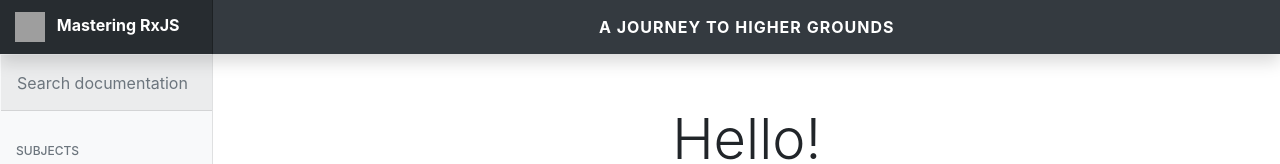
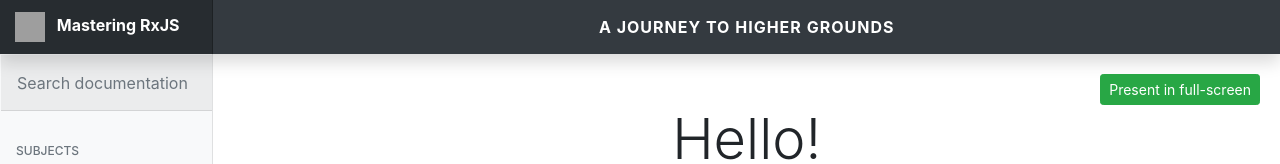
Before and after one commit to Adrael/mastering-rxjs, an Angular app: page / in a window 1280 px wide. Shown: the top 164 px of the page. Built offline with nearby package versions, Linux system fonts and the light colour scheme; grey boxes are pictures that could not be loaded.

Commit message:
Allowing home-made full-screen slides

```diff
--- a/src/app/components/base-page/base-page.component.ts
+++ b/src/app/components/base-page/base-page.component.ts
@@ -57,19 +57,19 @@ export class BasePageComponent implements IPageComponent, AfterViewInit, OnDestr
             return;
           }
 
-          if (!consoleOnly) {
+          if (consoleOnly) {
+            this.results.push(`Open your browser's DevTools to see the results`);
+          } else {
             this.results.push(data);
-          } else {
-            this.results.push(`Open your browser's DevTools to see the results`);
           }
 
           console.log('Received data:', data);
         },
         (error: any) => {
-          console.error('Received error:', error);
+          console.error(`Received error${name ? ` for ${name}` : ''}:`, error);
         },
         () => {
-          console.warn('Observable has completed!');
+          console.warn(`Observable${name ? ` ${name}` : ''} has completed!`);
           this.stop();
         });
   }
--- a/src/app/pages/home/home.component.html
+++ b/src/app/pages/home/home.component.html
@@ -10,12 +10,21 @@
   <div class="row mb-4">
     <div class="col px-0"></div>
     <iframe src="https://docs.google.com/presentation/d/e/2PACX-1vRNFU3s4g6gKOm9gn_TwLNShjcWDfIiBps4tXOQd3kfhp22-mIV3c_W0r55QrlYKGFlbVF9KDwtO5f7/embed?start=false&loop=false&delayms=3000"
+            [class.full-screen]="isSlideFullScreen"
             frameborder="0"
-            width="960"
-            height="569"
+            [width]="width"
+            [height]="height"
             allowfullscreen="true"
             mozallowfullscreen="true"
             webkitallowfullscreen="true"></iframe>
     <div class="col px-0"></div>
   </div>
+
+  <button class="btn btn-sm full-screen-button"
+          (click)="toggleFullScreenSlide()"
+          [ngSwitch]="isSlideFullScreen"
+          [ngClass]="{ 'active btn-danger': isSlideFullScreen, 'btn-success': !isSlideFullScreen }">
+    <ng-container *ngSwitchCase="true">&times;</ng-container>
+    <ng-container *ngSwitchCase="false">Present in full-screen</ng-container>
+  </button>
 </div>
--- a/src/app/pages/home/home.component.scss
+++ b/src/app/pages/home/home.component.scss
@@ -1,3 +1,28 @@
 .welcome-header {
   max-width: 700px;
 }
+
+.full-screen {
+  top: 0;
+  left: 0;
+  right: 0;
+  width: 100%;
+  height: 100vh;
+  bottom: 0;
+  z-index: 9999;
+  position: absolute;
+}
+
+.full-screen-button {
+  top: 74px;
+  right: 20px;
+  z-index: 9999;
+  outline: none !important;
+  position: fixed;
+  box-shadow: none !important;
+
+  &.active {
+    top: calc((54px - 31px) / 2);
+    right: 10px;
+  }
+}
--- a/src/app/pages/home/home.component.ts
+++ b/src/app/pages/home/home.component.ts
@@ -6,4 +6,11 @@ import {Component} from '@angular/core';
   styleUrls: ['./home.component.scss']
 })
 export class HomeComponent {
+  public width = 960;
+  public height = 569;
+  public isSlideFullScreen = false;
+
+  public toggleFullScreenSlide(): void {
+    this.isSlideFullScreen = !this.isSlideFullScreen;
+  }
 }
```
